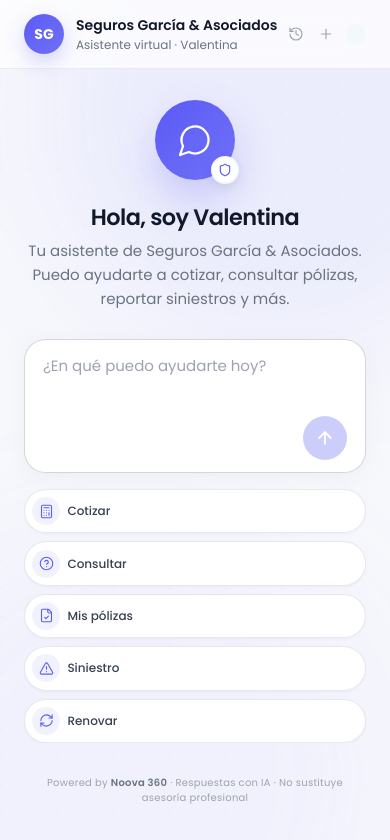
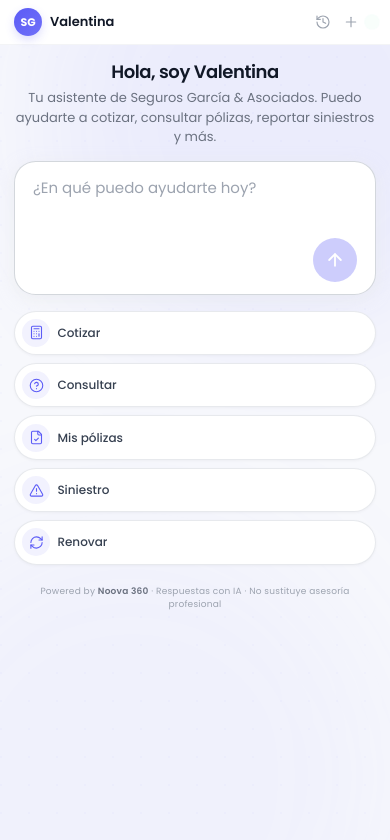
Before and after one commit to brightgroup/appnoova, a Next.js app: page /agenteclientes in a window 390 px wide. Shown: the top 840 px of the page. Built offline with nearby package versions, Linux system fonts and the light colour scheme.

Commit message:
Fix agente clientes mobile header overlap and scroll clipping.
Use a fixed viewport shell, a compact mobile header, and a simplified idle layout so the welcome screen and chat scroll behave correctly on iOS.

Co-authored-by: Cursor <cursoragent@cursor.com>

```diff
--- a/src/app/agenteclientes/AgenteClientesClient.tsx
+++ b/src/app/agenteclientes/AgenteClientesClient.tsx
@@ -426,9 +426,10 @@ export default function AgenteClientesClient() {
         <div className="ac-header-inner">
           <div className="ac-brand">
             <div className="ac-logo">{BROKER.initials}</div>
-            <div>
+            <div className="ac-brand-text">
               <p className="ac-brand-name">{BROKER.name}</p>
               <p className="ac-brand-sub">Asistente virtual · {BROKER.agentName}</p>
+              <p className="ac-brand-compact">{BROKER.agentName}</p>
             </div>
           </div>
           <div className="ac-header-actions">
--- a/src/app/agenteclientes/agente-clientes.css
+++ b/src/app/agenteclientes/agente-clientes.css
@@ -5,9 +5,10 @@ html:has(.agente-clientes-root) body {
   background: #f7f8fc !important;
   color: #111827 !important;
   margin: 0;
-  height: 100dvh;
-  min-height: 100dvh;
+  height: 100%;
+  min-height: 100%;
   overflow: hidden;
+  overscroll-behavior: none;
 }
 
 .agente-clientes-root {
@@ -16,14 +17,14 @@ html:has(.agente-clientes-root) body {
   --ac-bg: #f7f8fc;
   --ac-text: #111827;
   --ac-muted: #6b7280;
-  height: 100dvh;
-  min-height: 100dvh;
+  position: fixed;
+  inset: 0;
   display: flex;
   flex-direction: column;
   background: var(--ac-bg);
   color: var(--ac-text);
-  position: relative;
   overflow: hidden;
+  overscroll-behavior: none;
   font-family: inherit;
 }
 
@@ -74,7 +75,7 @@ html:has(.agente-clientes-root) body {
 /* Header */
 .ac-header {
   position: relative;
-  z-index: 10;
+  z-index: 50;
   flex-shrink: 0;
   border-bottom: 1px solid rgba(229, 231, 235, 0.8);
   background: rgba(255, 255, 255, 0.72);
@@ -90,6 +91,14 @@ html:has(.agente-clientes-root) body {
   align-items: center;
   justify-content: space-between;
   gap: 1rem;
+}
+
+.ac-brand-text {
+  min-width: 0;
+}
+
+.ac-brand-compact {
+  display: none;
 }
 
 .ac-brand {
@@ -450,6 +459,8 @@ html:has(.agente-clientes-root) body {
 
 .ac-main--idle {
   justify-content: center;
+  min-height: 0;
+  overflow: hidden;
 }
 
 .ac-main--chat {
@@ -908,9 +919,131 @@ html:has(.agente-clientes-root) body {
 }
 
 @media (max-width: 640px) {
-  .ac-icon-btn {
+  .ac-header {
+    position: relative;
+    z-index: 50;
+    flex-shrink: 0;
+    background: #fff;
+    backdrop-filter: none;
+    -webkit-backdrop-filter: none;
+    border-bottom-color: rgba(243, 244, 246, 0.95);
+    padding-top: env(safe-area-inset-top, 0);
+  }
+
+  .ac-header-inner {
+    padding: 0.4375rem 0.875rem;
+    gap: 0.5rem;
+    min-height: 2.75rem;
+  }
+
+  .ac-brand {
+    gap: 0.5rem;
+  }
+
+  .ac-logo {
     width: 1.75rem;
     height: 1.75rem;
+    font-size: 0.6875rem;
+    box-shadow: 0 4px 10px rgba(91, 91, 246, 0.2);
+  }
+
+  .ac-brand-name,
+  .ac-brand-sub {
+    display: none;
+  }
+
+  .ac-brand-compact {
+    display: block;
+    margin: 0;
+    font-size: 0.8125rem;
+    font-weight: 600;
+    color: var(--ac-text);
+    white-space: nowrap;
+    overflow: hidden;
+    text-overflow: ellipsis;
+    line-height: 1.2;
+  }
+
+  .ac-header-actions {
+    gap: 0.125rem;
+  }
+
+  .ac-icon-btn {
+    width: 1.625rem;
+    height: 1.625rem;
+  }
+
+  .ac-status {
+    padding: 0;
+    margin-left: 0.125rem;
+    background: transparent;
+    border: none;
+  }
+
+  .ac-status-label {
+    display: none;
+  }
+
+  .ac-status-dot {
+    width: 0.5rem;
+    height: 0.5rem;
+  }
+
+  .ac-status-core {
+    width: 0.5rem;
+    height: 0.5rem;
+  }
+
+  .ac-main--idle {
+    justify-content: flex-start;
+    overflow-y: auto;
+    overscroll-behavior: contain;
+    -webkit-overflow-scrolling: touch;
+  }
+
+  .ac-center-hub {
+    flex: none;
+    justify-content: flex-start;
+    padding: 1rem 0.875rem 1.25rem;
+    max-width: none;
+  }
+
+  .ac-welcome-head {
+    margin-bottom: 0.875rem;
+  }
+
+  .ac-avatar-wrap {
+    display: none;
+  }
+
+  .ac-greeting-text {
+    font-size: 1.125rem;
+    margin-bottom: 0.35rem;
+  }
+
+  .ac-greeting-sub {
+    font-size: 13px;
+    line-height: 1.5;
+    max-width: none;
+  }
+
+  .ac-center-hub .ac-powered {
+    margin-top: 1.25rem;
+    font-size: 9px;
+  }
+
+  .ac-chat-area {
+    padding: 0.875rem 0.875rem 0.375rem;
+  }
+
+  .ac-footer {
+    padding: 0.375rem 0.875rem max(0.625rem, env(safe-area-inset-bottom));
+  }
+
+  .ac-footer .ac-powered {
+    margin-top: 0.5rem;
+    font-size: 9px;
+    line-height: 1.35;
   }
 
   .ac-history-panel {
@@ -921,33 +1054,11 @@ html:has(.agente-clientes-root) body {
     padding: 0.875rem;
   }
 
-  .ac-status {
-    padding: 0.3rem;
-    background: transparent;
-    border: none;
-  }
-
-  .ac-status-label {
-    display: none;
-  }
-
-  .ac-status-dot {
-    width: 0.625rem;
-    height: 0.625rem;
-  }
-
-  .ac-status-core {
-    width: 0.625rem;
-    height: 0.625rem;
-  }
-
   .ac-actions {
     flex-direction: column;
     align-items: stretch;
-    max-height: min(40vh, 280px);
-    overflow-y: auto;
-    overflow-x: hidden;
-    scrollbar-width: thin;
+    max-height: none;
+    overflow: visible;
   }
 
   .ac-action-btn {
@@ -957,9 +1068,3 @@ html:has(.agente-clientes-root) body {
     flex-shrink: 0;
   }
 }
-
-@media (max-width: 520px) {
-  .ac-greeting-text {
-    font-size: 1.4rem;
-  }
-}
```
